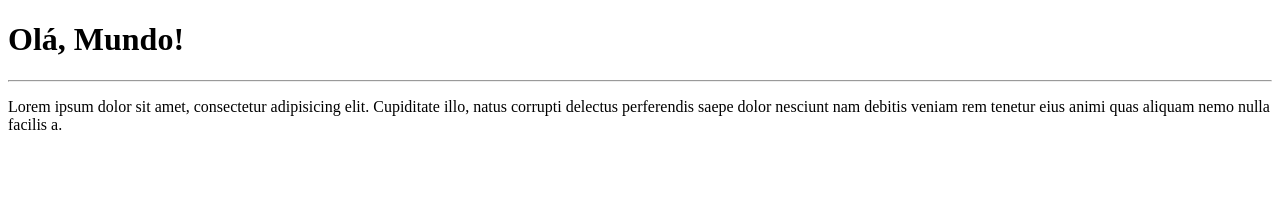
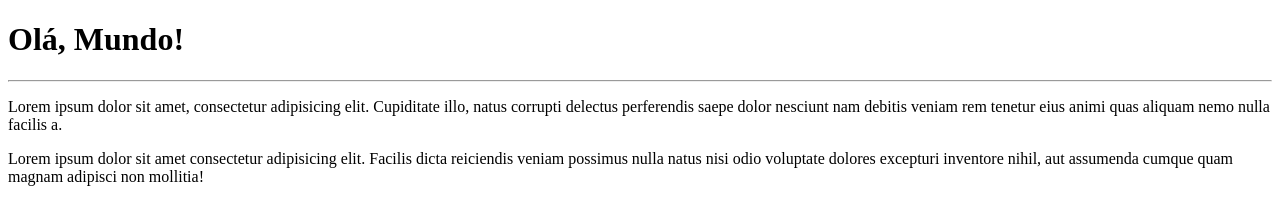
Before and after one commit to kaua-claudino/Ola-Mundo, a plain HTML site: page site-exemplo/index.html in a window 1280 px wide. Drawn offline with Linux system fonts and the light colour scheme.

Commit message:
adicionei um parágrafo

```diff
--- a/site-exemplo/index.html
+++ b/site-exemplo/index.html
@@ -9,5 +9,6 @@
     <h1>Olá, Mundo!</h1>
     <hr>
     <p>Lorem ipsum dolor sit amet, consectetur adipisicing elit. Cupiditate illo, natus corrupti delectus perferendis saepe dolor nesciunt nam debitis veniam rem tenetur eius animi quas aliquam nemo nulla facilis a.</p>
+    <p>Lorem ipsum dolor sit amet consectetur adipisicing elit. Facilis dicta reiciendis veniam possimus nulla natus nisi odio voluptate dolores excepturi inventore nihil, aut assumenda cumque quam magnam adipisci non mollitia!</p>
 </body>
 </html>
```
